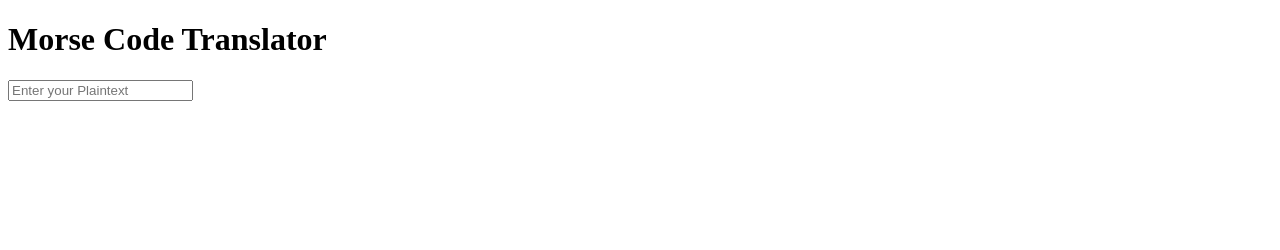
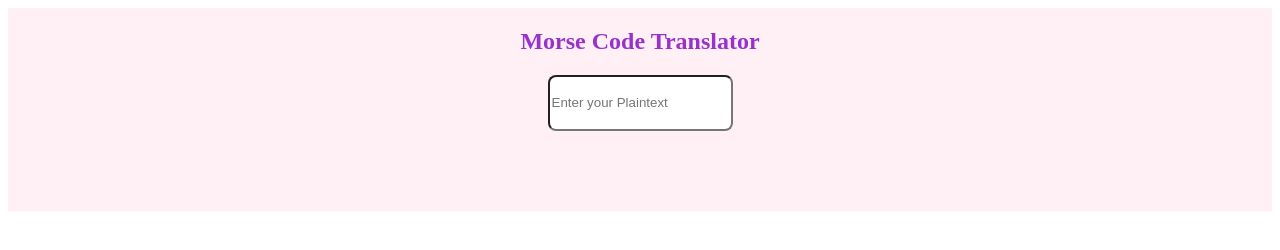
Before and after one commit to lucygilhooly/morse-code-translator, a website with bundled scripts: page index.html in a window 1280 px wide. Built offline with nearby package versions, Linux system fonts and the light colour scheme.

Commit message:
added basic styling

```diff
--- a/index.html
+++ b/index.html
@@ -5,13 +5,15 @@
     <meta http-equiv="X-UA-Compatible" content="IE=edge">
     <meta name="viewport" content="width=device-width, initial-scale=1.0">
     <title>Morse Code Translator!!</title>
-    <link rel="stylesheet" href="main.scss">
+    <link rel="stylesheet" href="main.css">
 </head>
 <body>
+    <section id="main">
     <h1>Morse Code Translator</h1>
 
     <input type="text" id="myText" placeholder="Enter your Plaintext" >
     <p id="morseCode"></p>
+    </section>
 
     <script type="module" src="./main.js"></script>
 </body>
--- a/main.scss
+++ b/main.scss
@@ -0,0 +1,17 @@
+#main {
+    display: flex;
+    justify-content: center;
+    align-items: center;
+    flex-direction: column;
+    background-color:lavenderblush;
+    color: darkorchid;
+}
+
+#myText {
+    border-radius: 8px;
+    height: 50px;
+}
+
+#morseCode {
+    font-size: 40px;
+}
```
Also changed, not shown: main.css (added).
